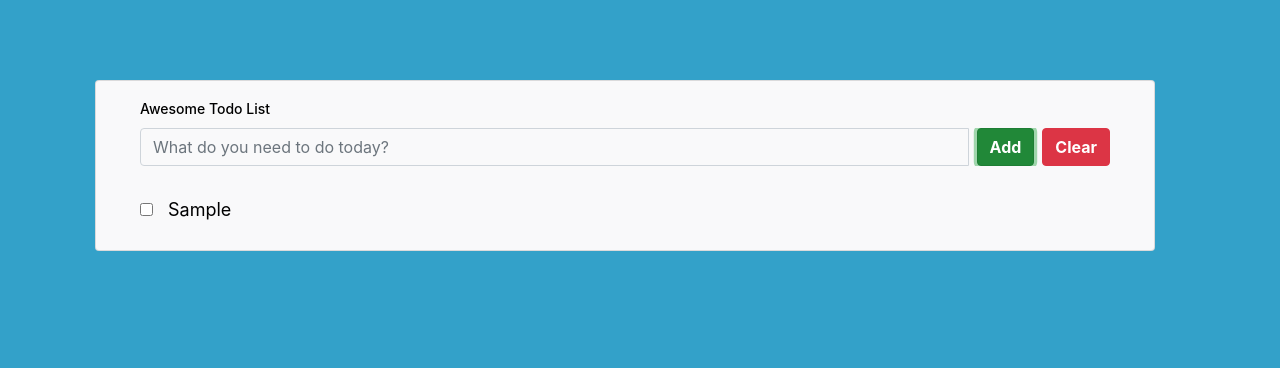
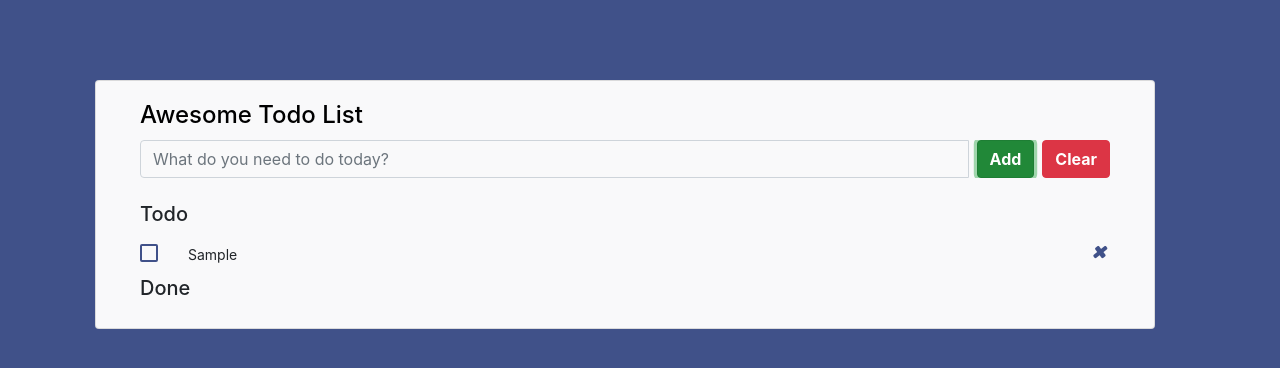
Before and after one commit to Gerardo11011/react_ToDoList, a React (Create React App) app: page / in a window 1280 px wide. Both pictures are taken after typing "Sample" into the empty fields and a click on the button "Add". Shown: the top 368 px of the page. Built offline with nearby package versions, Linux system fonts and the light colour scheme.

Commit message:
se agrego el estilo a las listas

```diff
--- a/public/index.html
+++ b/public/index.html
@@ -40,4 +40,5 @@
       To create a production bundle, use `npm run build` or `yarn build`.
     -->
   </body>
+  <link href="http://maxcdn.bootstrapcdn.com/font-awesome/4.1.0/css/font-awesome.min.css" rel="stylesheet">
 </html>
--- a/src/App.css
+++ b/src/App.css
@@ -20,6 +20,9 @@
 .undone{
   color: black;
   font-size: 18px;
+}
+body {
+  background-color: #f9f9fa
 }
 
 .flex {
@@ -48,7 +51,7 @@
   box-shadow: none;
   -webkit-box-shadow: none;
   -moz-box-shadow: none;
-  -ms-box-shadow: none;
+  -ms-box-shadow: none
 }
 
 .pl-3,
@@ -70,7 +73,7 @@
 
 .pr-3,
 .px-3 {
-  padding-right: 1rem !important;
+  padding-right: 1rem !important
 }
 
 .card .card-body {
@@ -86,7 +89,7 @@
   color: #000000;
   margin-bottom: 0.625rem;
   text-transform: capitalize;
-  font-size: 0.875rem;
+  font-size: 1.5rem;
   font-weight: 500
 }
 
@@ -228,7 +231,7 @@
 
 .list-wrapper .completed {
   text-decoration: line-through;
-  text-decoration-color: #3da5f4
+  text-decoration-color: #405189
 }
 
 .list-wrapper ul li .form-check {
--- a/src/App.js
+++ b/src/App.js
@@ -11,7 +11,7 @@ const LOCAL_STORAGE_KEY = 'todoApp'
 
 function App() {
 
-  document.body.style = "background-color: #33A1C9"
+  document.body.style = "background-color: #405189"
 
   const [todos, setTodos] = useState([])
   const todoNameRef = useRef()
@@ -57,6 +57,12 @@ function App() {
     setTodos(completes)
   }
 
+  const deleteTodo = (id) => {
+    const newTodos = [...todos]
+    const completes = newTodos.filter(todo => todo.id != id)
+    setTodos(completes)
+  }
+
   const tama = todos.length
 
   if(Array.isArray(todos) && tama){
@@ -75,11 +81,13 @@ function App() {
                       <Button className="add btn btn-danger font-weight-bold todo-list-add-btn" onClick={handleClearTodos}>Clear</Button>
                     </form>
                     <div className="list-wrapper">
+                      <h5>Todo</h5>
                       <ul className="d-flex flex-column-reverse todo-list">
-                        <ToDoList todos={ todos.filter(todo => !todo.complete) } toggledToDo={     toggledToDo }></ToDoList>
+                        <ToDoList todos={ todos.filter(todo => !todo.complete) } toggledToDo={     toggledToDo } deleteTodo={ deleteTodo }></ToDoList>
                       </ul>
+                      <h5>Done</h5>
                       <ul className="d-flex flex-column-reverse todo-list">
-                        <ToDoList todos={ todos.filter(todo => todo.complete) } toggledToDo={     toggledToDo }></ToDoList>
+                        <ToDoList todos={ todos.filter(todo => todo.complete) } toggledToDo={     toggledToDo } deleteTodo={ deleteTodo }></ToDoList>
                       </ul>
                     </div>
                   </div>
--- a/src/components/ToDo.js
+++ b/src/components/ToDo.js
@@ -1,22 +1,30 @@
 import React from 'react'
 
-function ToDo({ todo, toggledToDo }) {
+function ToDo({ todo, toggledToDo, deleteTodo }) {
 
     function handleToDoClick() {
         toggledToDo(todo.id)
     }
+    function handleToDelete(){
+        deleteTodo(todo.id)
+    }
 
 
     return (
-        <li>
-            <div className={todo.complete ? "done" : "undone"}>
-                <input className="checkbox" checked={todo.complete} onChange={handleToDoClick} type="checkbox" name="cheked" id="checked"/>
-                {todo.name}
+        <li className={todo.complete ? "completed" : ""}>
+            <div className="form-check">
+                <label className="form-check-label">
+                    {todo.name}
+                    <input className="checkbox" type="checkbox" checked={todo.complete} onChange={handleToDoClick} />
+                    <i className="input-helper"></i>
+                </label>
             </div>
-            {/* <input type="checkbox" checked={todo.complete} onChange={handleToDoClick}></input>
-                {todo.name} */}
+            <i class="remove mdi mdi-close-circle-outline" onClick={handleToDelete}></i>
         </li>
     )
 }
 
 export default ToDo
+
+ {/* <input type="checkbox" checked={todo.complete} onChange={handleToDoClick}></input>
+                {todo.name} */}
--- a/src/components/ToDoList.js
+++ b/src/components/ToDoList.js
@@ -3,7 +3,7 @@ import ToDo from './ToDo'
 
 
 
-function ToDoList({ todos, toggledToDo }) {
+function ToDoList({ todos, toggledToDo, deleteTodo }) {
 
     const orderList = (lista) => {
         const newTodos = [...lista]
@@ -13,9 +13,10 @@ function ToDoList({ todos, toggledToDo }) {
 
     const lista = orderList(todos)
     return (
-
         lista.map(todo => {
-            return <ToDo key={ todo.id } todo={ todo } toggledToDo={ toggledToDo }></ToDo>
+            return(
+                <ToDo key={ todo.id } todo={ todo } toggledToDo={ toggledToDo } deleteTodo={ deleteTodo }></ToDo>
+            )
         })
     )
 }
```
